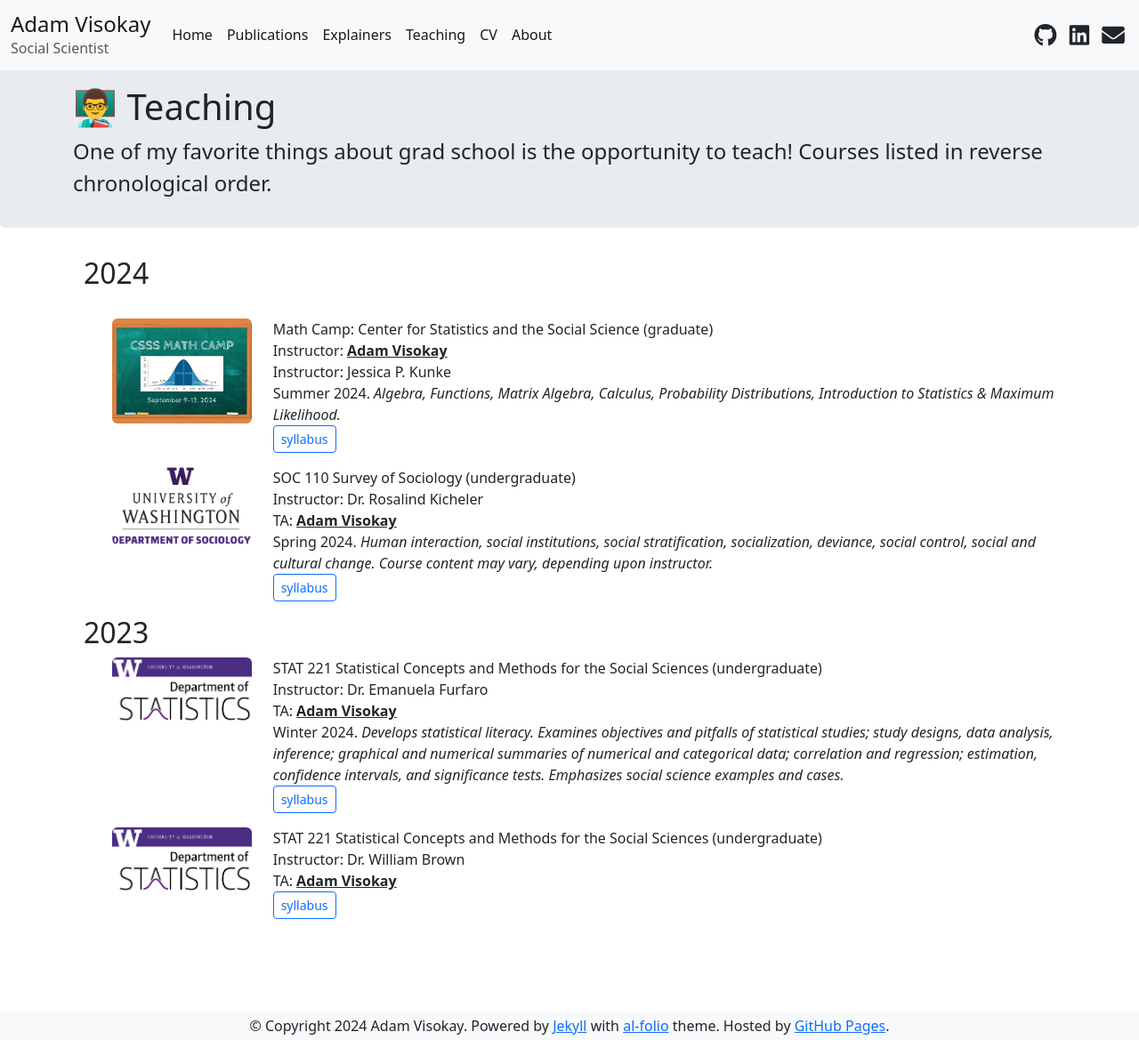
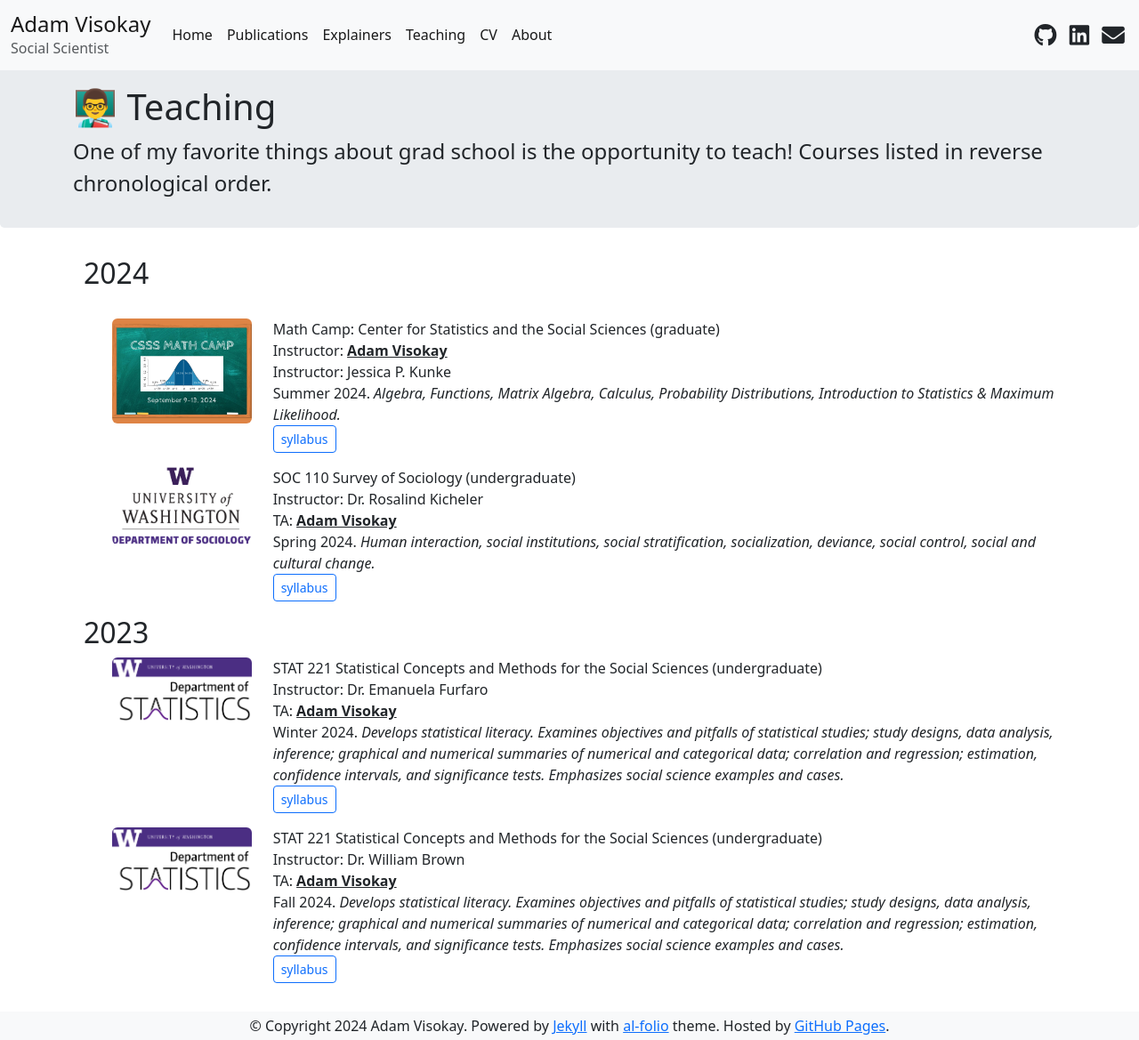
Before and after one commit to avisokay/avisokay.github.io, a Jekyll site: the page built from teaching.html, in a window 1280 px wide and 1169 px high. Shown: the whole window at 89% size. Built offline with Jekyll 4.4.1, drawn with Linux system fonts in a browser that asks for light colours; nearby versions of some CDN libraries.

```diff
--- a/_includes/teaching.md
+++ b/_includes/teaching.md
@@ -16,7 +16,7 @@
                             </figure>
                         </div>
                         <div class="col-sm-10">
-                            <div class="title">Math Camp: Center for Statistics and the Social Science (graduate)</div>
+                            <div class="title">Math Camp: Center for Statistics and the Social Sciences (graduate)</div>
                             <div class="author">
                                 Instructor: <u><strong>Adam Visokay</strong></u><br>
                                 Instructor: Jessica P. Kunke
@@ -46,7 +46,7 @@
                                 TA: <u><strong>Adam Visokay</strong></u><br>
                             </div>
                             <div class="periodical">
-                                Spring 2024. <em>Human interaction, social institutions, social stratification, socialization, deviance, social control, social and cultural change. Course content may vary, depending upon instructor.</em>
+                                Spring 2024. <em>Human interaction, social institutions, social stratification, socialization, deviance, social control, social and cultural change.</em>
                             </div>
                             <div class="links">
                                 <a href="/assets/teaching/soc110spr2024_syllabus.pdf" class="btn btn-sm btn-outline-primary" target="_blank">syllabus</a>
@@ -95,6 +95,9 @@
                                 Instructor: Dr. William Brown <br>
                                 TA: <u><strong>Adam Visokay</strong></u><br>
                             </div>
+                            <div class="periodical">
+                                Fall 2024. <em>Develops statistical literacy. Examines objectives and pitfalls of statistical studies; study designs, data analysis, inference; graphical and numerical summaries of numerical and categorical data; correlation and regression; estimation, confidence intervals, and significance tests. Emphasizes social science examples and cases.</em>
+                            </div>
                             <div class="links">
                                 <a href="/assets/teaching/stat221fall2024_syllabus.pdf" class="btn btn-sm btn-outline-primary" target="_blank">syllabus</a>
                             </div>
--- a/explainers.html
+++ b/explainers.html
@@ -28,8 +28,8 @@
                     <h1 class="mb-2 mt-2">🎨 Explainers</h1>
                     <p class="text-left">
                         I'm a visual learner. I love using whiteboards to think through problems and
-                        wanted to curate an online space where I share simplified explanations of some
-                        of my big ideas. Other peoples ideas, too!
+                        wanted to curate an online space where I share simplified explanations of things
+                        I think are really cool!
                     </p>
                 </div>
                 <div class="col-md-6 d-flex flex-column">
--- a/index.html
+++ b/index.html
@@ -23,8 +23,7 @@
                 <p class="text-left">
                     I am a PhD student studying at the <a href="https://soc.washington.edu/people/adam-visokay">University of Washington</a>,
                     advised by Professor <a href="https://thmccormick.github.io/">Tyler McCormick</a>. I am also
-                    an affiliate student at the International Max Planck Research School
-                    for Population, Health and Data Science (<a href="https://www.imprs-phds.mpg.de">IMPRS-PHDS</a>).
+                    an affiliate student with the <a href="https://www.imprs-phds.mpg.de">Max Planck Institute</a> in Germany.
                     My research explores how to leverage artificial intelligence and machine learning to study social phenomena,
                     typically motivated by questions in public health, economics, and sociology. I am particularly interested in improving the
                     interpretability and transparency of language models and how to perform valid statistical inference using predictions.
```
